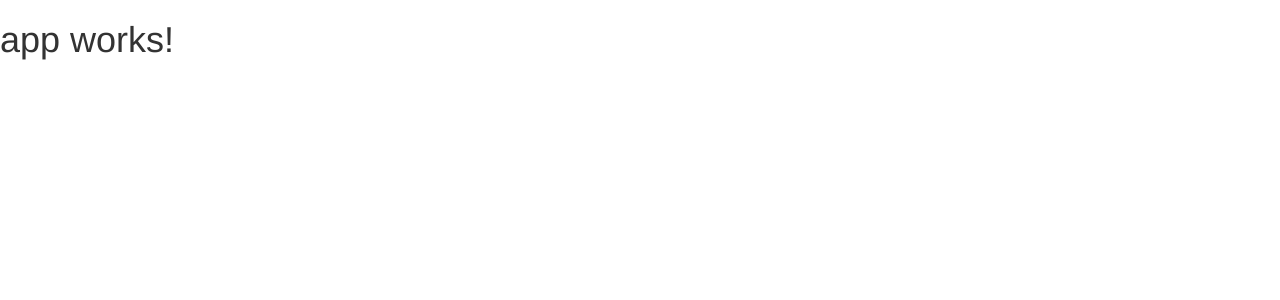
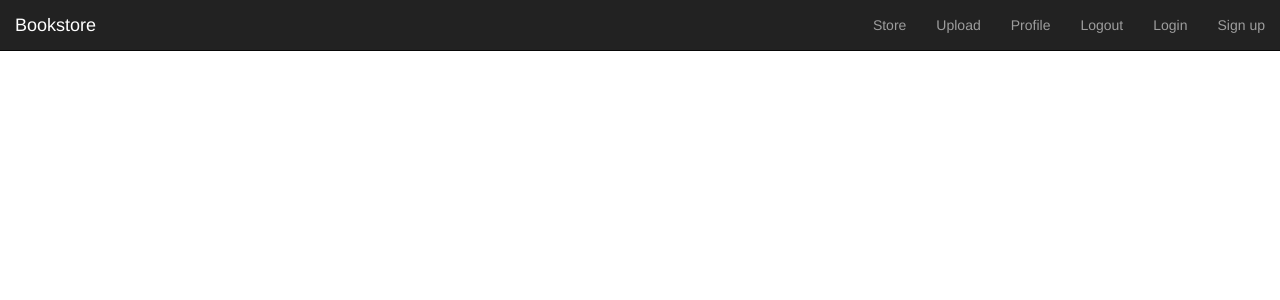
Before and after one commit to nyandiekaFelix/bookstore-MEAN, an Angular app in the folder angular-client/: page / in a window 1280 px wide. Shown: the top 300 px of the page. Built offline with nearby package versions, Linux system fonts and the light colour scheme.

Commit message:
[feat]: add menu link items

```diff
--- a/angular-client/src/app/app.component.html
+++ b/angular-client/src/app/app.component.html
@@ -1,3 +1,17 @@
-<h1>
-  {{title}}
-</h1>
+<div class="navbar navbar-inverse navbar-static-top">
+    <div class="navbar-header">
+        <a class="navbar-brand" ui-sref="home">Bookstore</a>
+    </div>
+    <ul class="nav navbar-nav pull-right">
+        <li><a >Login</a></li>
+        <li><a >Sign up</a></li>
+    </ul>
+
+    <!-- When user is logged in -->
+    <ul class="nav navbar-nav pull-right">
+        <li><a >Store</a></li>
+        <li><a >Upload</a></li>
+        <li><a >Profile</a></li>
+        <li><a >Logout</a></li>
+    </ul>
+</div>
```
